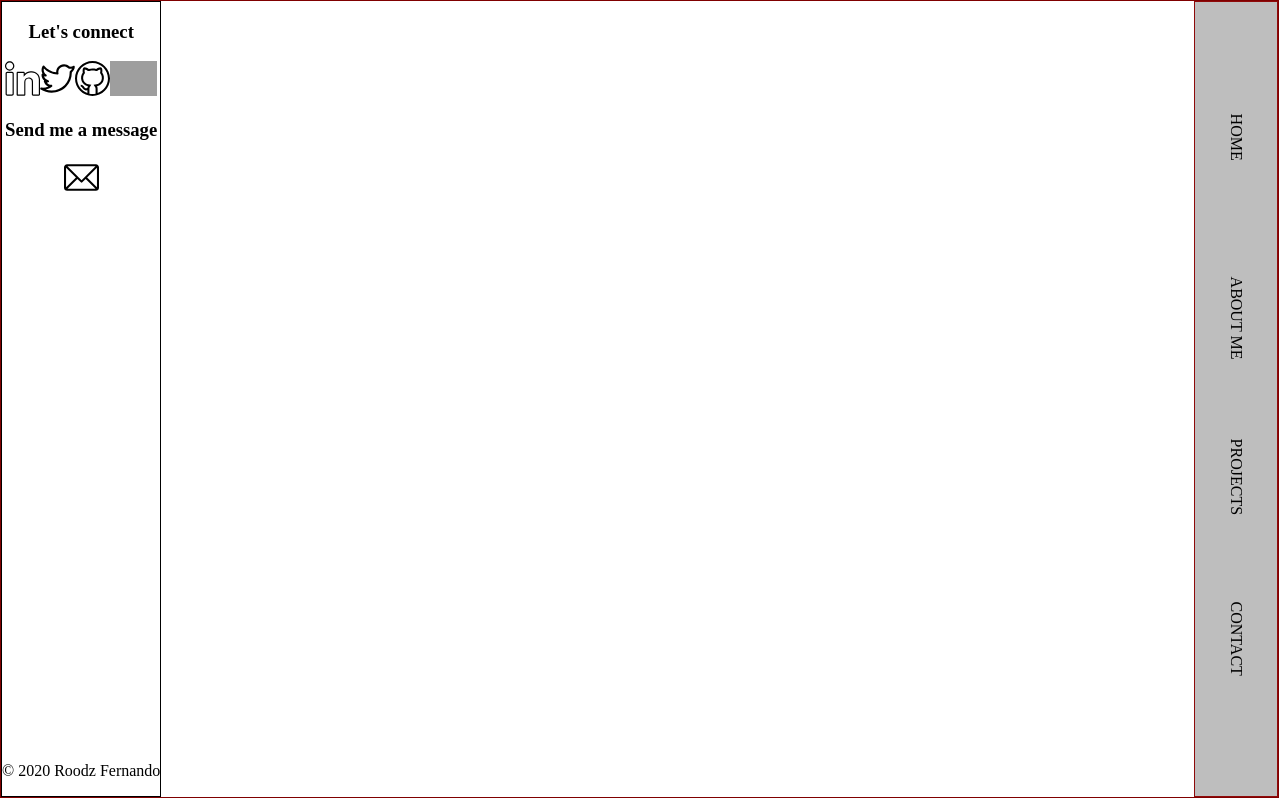
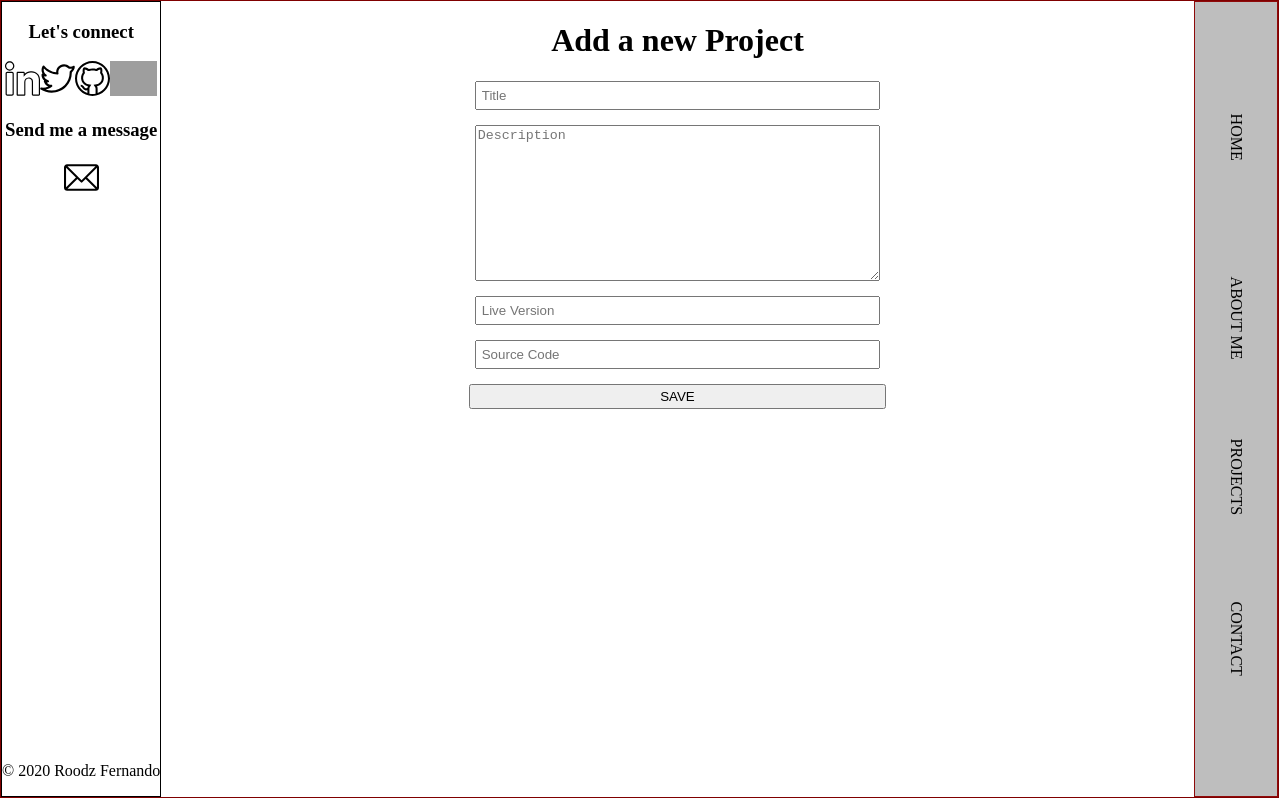
Before and after one commit to RoodzFernando/RoodzFernando.github.io, a React (Create React App) app: page /new-project in a window 1280 px wide. Built offline with nearby package versions, Linux system fonts and the light colour scheme; grey boxes are pictures that could not be loaded.

Commit message:
Add component to save a project

```diff
--- /dev/null
+++ b/src/components/ProjectCreate.js
@@ -0,0 +1,18 @@
+import React from 'react'
+
+function ProjectCreate() {
+  return (
+    <div className="new-project">
+      <form>
+      <h1>Add a new Project</h1>
+        <input type="text" name="title" placeholder="Title"/>
+        <textarea name="description" id="" cols="30" rows="10" placeholder="Description"></textarea>
+        <input type="text" name="live_version" placeholder="Live Version"/>
+        <input type="text" name="source_code" placeholder="Source Code"/>
+        <input type="submit" value="Save"/>
+      </form>
+    </div>
+  )
+}
+
+export default ProjectCreate
--- a/src/routers/AppRoutes.js
+++ b/src/routers/AppRoutes.js
@@ -8,6 +8,7 @@ import Contact from '../components/Contact';
 import AsideNav from '../components/AsideNav'
 import Login from '../components/Login'
 import Dashboard from '../components/Dashboard'
+import ProjectCreate from '../components/ProjectCreate'
 
 function AppRoutes() {
     return (
@@ -21,6 +22,7 @@ function AppRoutes() {
                     <Route path="/contact" component={Contact} />
                     <Route path="/login" component={Login} />
                     <Route path="/dashboard" component={Dashboard} />
+                    <Route path="/new-project" component={ProjectCreate} />
                 </Switch>
                 <AsideNav />
             </Router>
--- /dev/null
+++ b/src/styles/base/_input.scss
@@ -0,0 +1,16 @@
+@mixin form-style {
+  display: flex;
+        flex-direction: column;
+        align-items: center;
+        input[type="text"],
+        input[type="password"] {
+            margin-bottom: 15px;
+            width: 150%;
+            padding: 5px;
+        }
+        input[type="submit"] {
+            width: 160%;
+            padding: 3px;
+            text-transform: uppercase;
+        }
+}
--- a/src/styles/components/Login.scss
+++ b/src/styles/components/Login.scss
@@ -1,22 +1,11 @@
+@import '../base/input';
+
 .login-page {
     display: flex;
     align-items: center;
     justify-content: center;
     width: 40%;
     form {
-        display: flex;
-        flex-direction: column;
-        align-items: center;
-        input[type="text"],
-        input[type="password"] {
-            margin-bottom: 15px;
-            width: 150%;
-            padding: 5px;
-        }
-        input[type="submit"] {
-            width: 160%;
-            padding: 3px;
-            text-transform: uppercase;
-        }
+      @include form-style;
     }
 }
--- /dev/null
+++ b/src/styles/components/ProjectCreate.scss
@@ -0,0 +1,11 @@
+@import '../base/input';
+
+.new-project {
+  form {
+    @include form-style;
+    textarea {
+      width: 153%;
+      margin-bottom: 15px;
+    }
+  }
+}
--- a/src/styles/styles.scss
+++ b/src/styles/styles.scss
@@ -2,6 +2,7 @@
 @import './components/AsidePage.scss';
 @import './components/AppRoutes.scss';
 @import './components/Login.scss';
+@import './components/ProjectCreate.scss';
 
 body {
     margin: 0;;
```
Also changed, not shown: 1 other file (tests, documents, lock files or other folders).
